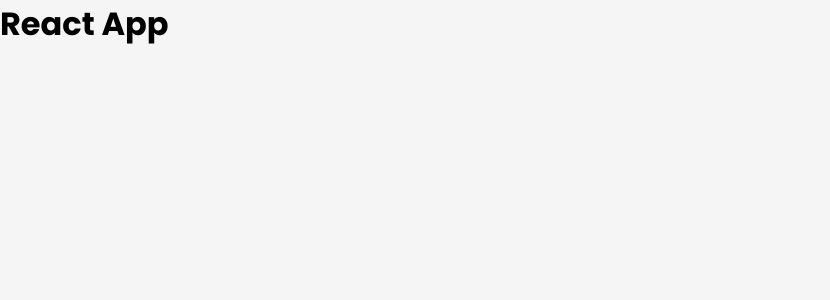
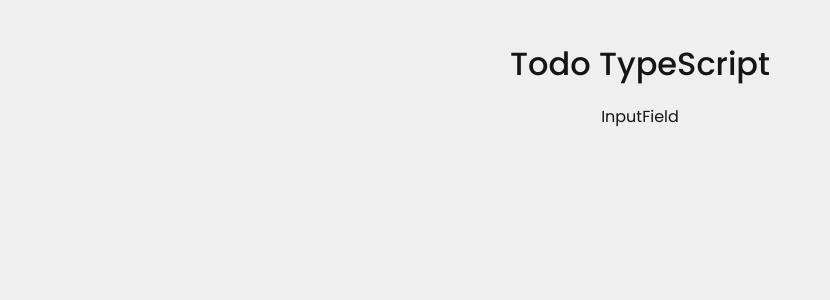
Before and after one commit to EshanTrivedi21/Todo-Typescript, a React (Create React App) app: page / in a window 1280 px wide. Shown: the top 300 px of the page, without its empty margins (0-830 px from the left). Built offline with nearby package versions, Linux system fonts and the light colour scheme; the HTML template or start-up script is replaced by a standard one.

Commit message:
feat: styles init

```diff
--- a/src/App.tsx
+++ b/src/App.tsx
@@ -1,11 +1,12 @@
-import React from 'react';
+import InputField from "./components/InputField";
 
-function App() {
-  return (
-    <div>
-      <h1>React App</h1>
-    </div>
-  );
+const App : React.FC = () => {
+	return (
+		<div className="app">
+      <h1>Todo TypeScript</h1>
+      <InputField />
+		</div>
+	);
 }
 
 export default App;
--- /dev/null
+++ b/src/components/InputField.tsx
@@ -0,0 +1,7 @@
+import React from 'react';
+
+const InputField: React.FC = () => {
+	return <div>InputField</div>;
+};
+
+export default InputField;
--- a/src/index.css
+++ b/src/index.css
@@ -1,4 +1,12 @@
 @import url('https://fonts.googleapis.com/css2?family=Poppins:wght@300;400;500;700&display=swap');
+
+:root {
+  --bg : #efefef;
+  --white : #fff;
+  --black : #151515;
+  --primary: #404040;
+  --secondary: #89664e;
+}
 
 * {
   margin: 0;
@@ -8,5 +16,22 @@
 
 body {
   font-family: 'Poppins', sans-serif;
-  background-color: #f5f5f5;
+  color: var(--black);
+  background-color: var(--bg);
 }
+
+.app {
+  display: flex;
+  flex-direction: column;
+  align-items: center;
+  justify-content: flex-start;
+  min-height: 100vh;
+  padding: 2.5rem;
+}
+
+h1 {
+  font-size: 2rem;
+  font-weight: 500;
+  margin-bottom: 1rem;
+  z-index: 1;
+}
```
